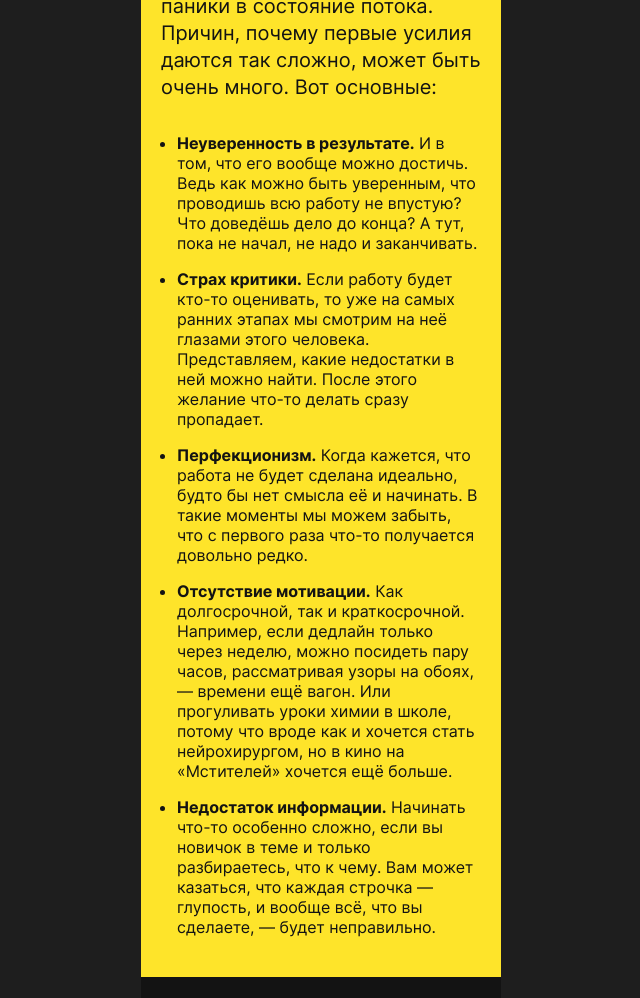
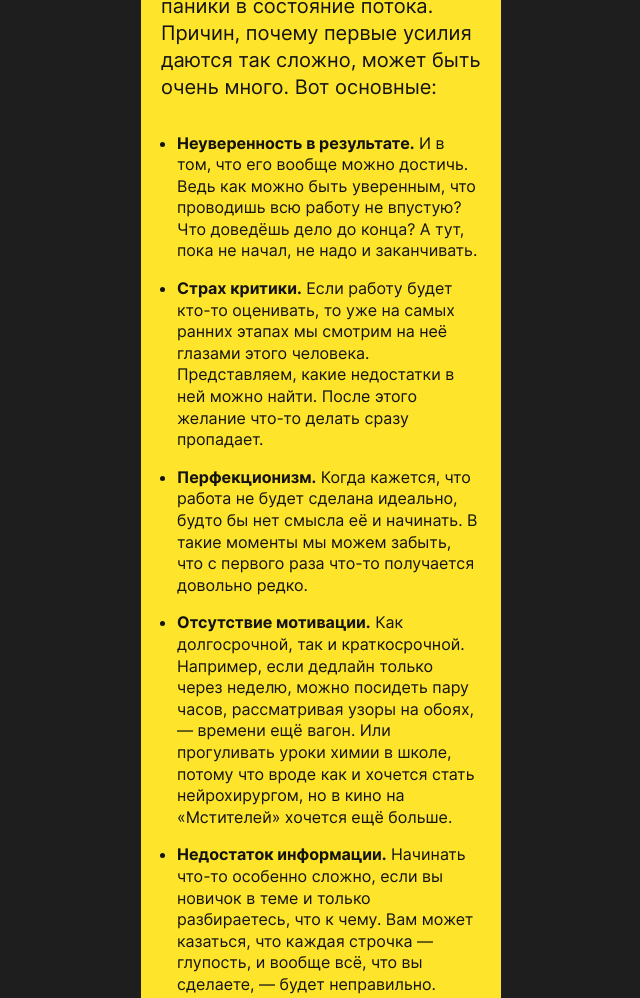
Before and after one commit to eugene-fox/s-chistogo-lista, a plain HTML site: page index.html in a window 1280 px wide. Shown: the part 1214-2212 px from the top of the page, without its empty margins (319-959 px from the left). Drawn offline with Linux system fonts and the light colour scheme.

Commit message:
fix typo

```diff
--- a/styles/style.css
+++ b/styles/style.css
@@ -69,7 +69,7 @@ h1, h2, h3, h4, h5, h6, p, ul, ol, blockquote {
   margin-left: 16px;
 }
 
-.ccontent-section__list-item {
+.content-section__list-item {
   color: #131313;
   font-family: 'Inter', Arial, Helvetica, sans-serif;
   font-size: 16px;
```
